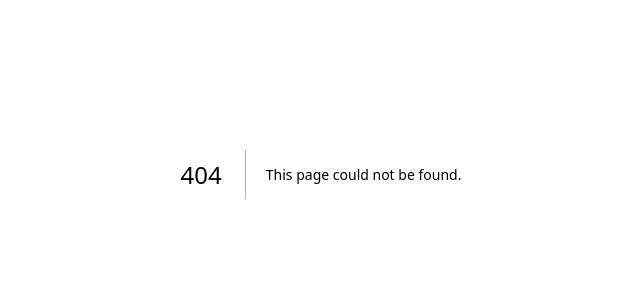
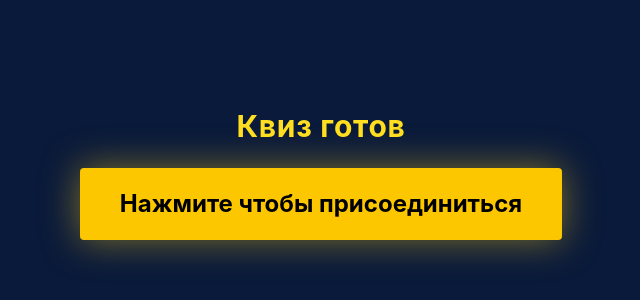
Before and after one commit to iameax/quiz-game, a Next.js app: page /spectator in a window 1280 px wide. Before the commit this address had no page. Shown: the part 226-526 px from the top of the page, without its empty margins (319-959 px from the left). Built offline with nearby package versions, Linux system fonts and the light colour scheme; no server answers.

Commit message:
feat(app): spectator root with autoplay gate

```diff
--- /dev/null
+++ b/src/app/spectator/page.tsx
@@ -0,0 +1,2 @@
+import { SpectatorApp } from "@/components/SpectatorApp";
+export default function Page() { return <SpectatorApp />; }
--- /dev/null
+++ b/src/components/AutoplayGate.tsx
@@ -0,0 +1,21 @@
+"use client";
+import { useState } from "react";
+
+export function AutoplayGate({ children }: { children: React.ReactNode }) {
+  const [unlocked, setUnlocked] = useState(false);
+  if (unlocked) return <>{children}</>;
+  return (
+    <main className="min-h-screen flex flex-col items-center justify-center gap-6 p-8">
+      <h1 className="text-3xl font-bold text-yellow-300 tracking-wide">Квиз готов</h1>
+      <button
+        onClick={() => {
+          new Audio().play().catch(() => {});
+          setUnlocked(true);
+        }}
+        className="px-10 py-5 bg-yellow-400 text-black text-2xl font-bold rounded shadow-[0_0_36px_rgba(245,197,24,0.5)]"
+      >
+        Нажмите чтобы присоединиться
+      </button>
+    </main>
+  );
+}
--- /dev/null
+++ b/src/components/SpectatorApp.tsx
@@ -0,0 +1,34 @@
+"use client";
+import { useEffect, useState } from "react";
+import { useGameClient } from "@/lib/use-socket";
+import { BoardView } from "./views/BoardView";
+import { QuestionView } from "./views/QuestionView";
+import { ResultsView } from "./views/ResultsView";
+import { SoundEffects } from "./SoundEffects";
+import { AutoplayGate } from "./AutoplayGate";
+import type { Pack } from "@/lib/types";
+
+export function SpectatorApp() {
+  const { state } = useGameClient("spectator");
+  const [pack, setPack] = useState<Pack | null>(null);
+
+  useEffect(() => {
+    if (!state) { setPack(null); return; }
+    if (pack?.id === state.packId) return;
+    fetch(`/api/pack/${state.packId}`).then(r => r.json()).then(setPack);
+  }, [state?.packId]);
+
+  return (
+    <AutoplayGate>
+      <SoundEffects />
+      {!state && <main className="min-h-screen flex items-center justify-center text-2xl">Ожидание игры...</main>}
+      {state && !pack && <main className="p-8">Загрузка...</main>}
+      {state && pack && state.phase === "board" && <BoardView state={state} pack={pack} isHost={false} />}
+      {state && pack && state.phase === "question" && <QuestionView state={state} pack={pack} isHost={false} />}
+      {state && pack && state.phase === "results" && <ResultsView state={state} isHost={false} />}
+      {state && state.phase === "creating" && (
+        <main className="min-h-screen flex items-center justify-center text-2xl">Игра создаётся...</main>
+      )}
+    </AutoplayGate>
+  );
+}
```
